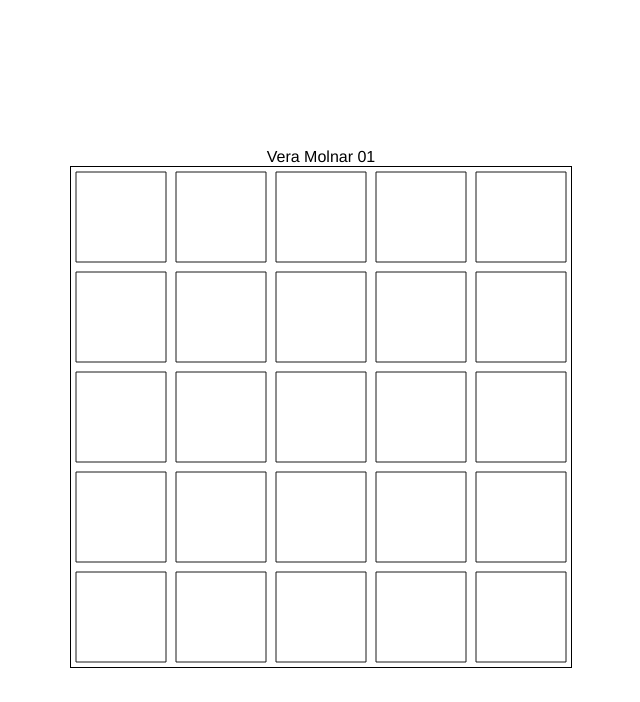
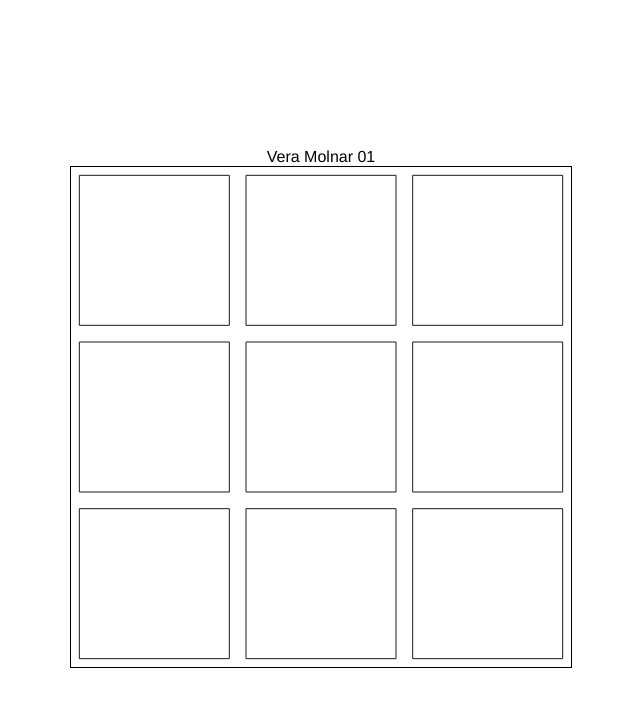
Before and after one commit to knowuh/2019-nerd-doodle, a plain HTML site: page example/vm-05/index.html in a window 1280 px wide. Shown: the whole page, without its empty margins (327-967 px from the left). Drawn offline with Linux system fonts and the light colour scheme.

Commit message:
vm-05 flexible layout

```diff
--- a/example/vm-05/index.html
+++ b/example/vm-05/index.html
@@ -31,7 +31,7 @@
     // Variables:
     var gridSize = 1;
     var marginScale = 0.9;
-    var numColumns = 5;
+    var numColumns = 3;
 
     var setgridSize = function(newNumColumns){
       if (newNumColumns) {
```
